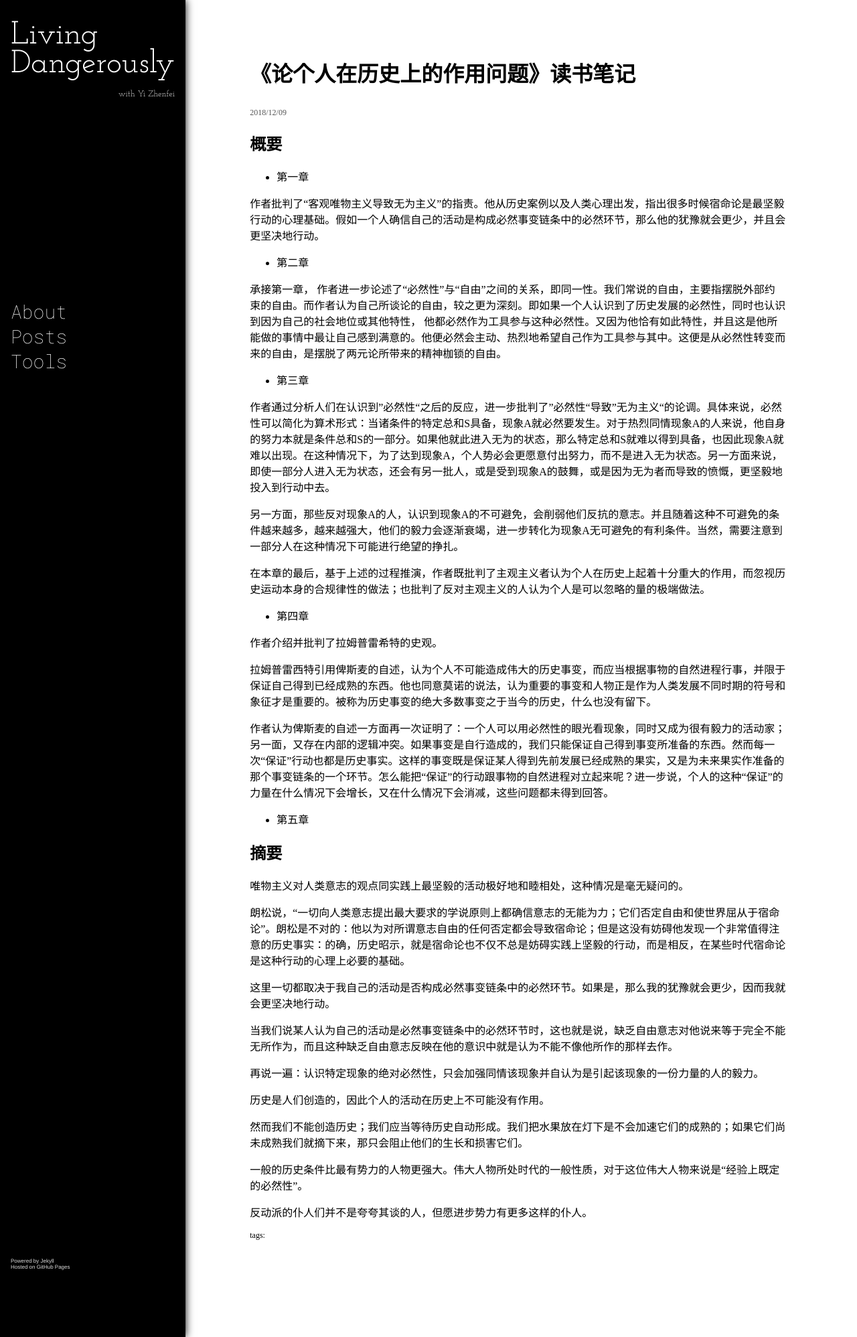
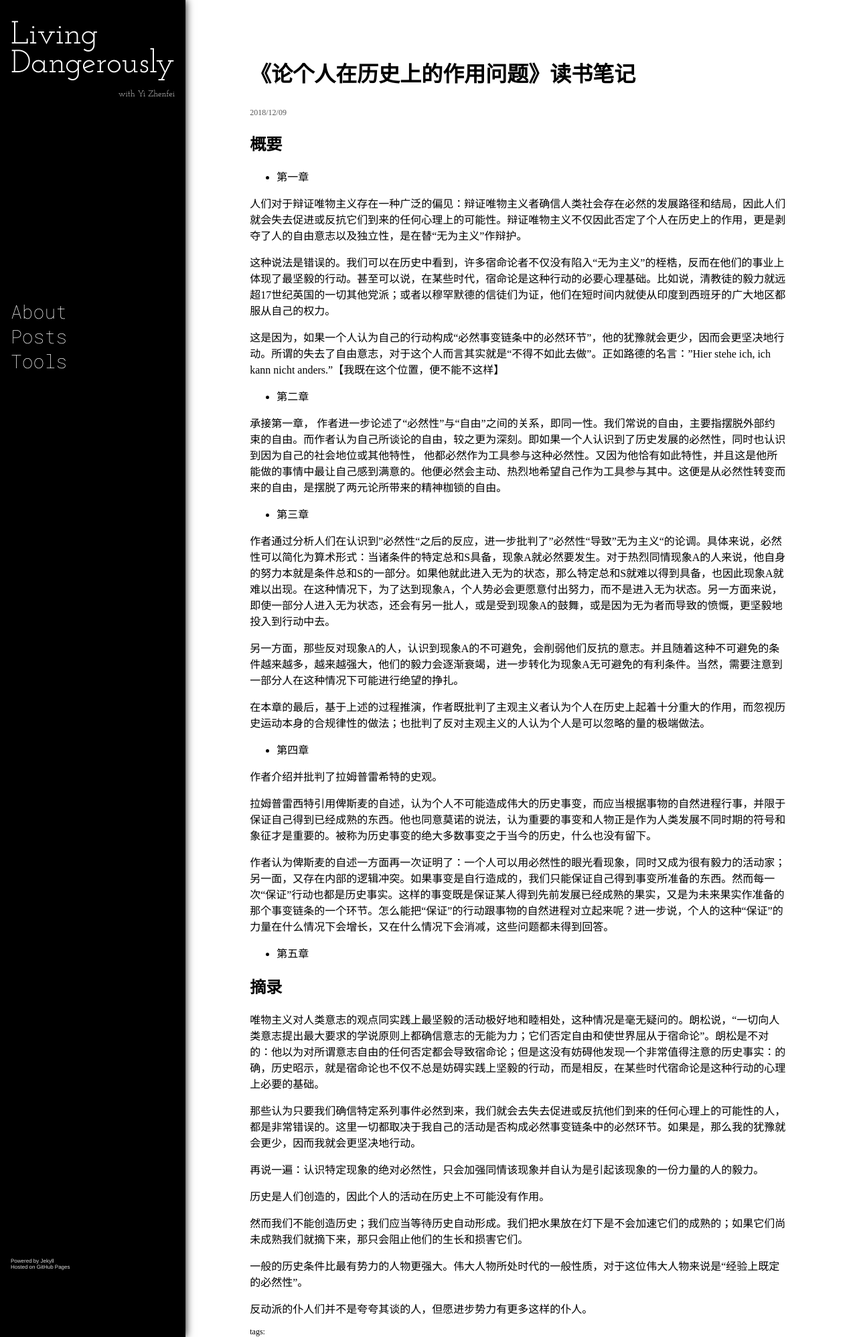
Before and after one commit to yizhenfei/yizhenfei.github.io, a Jekyll site: the page built from _posts/2018-12-09-on-the-question-of-individuals-role-in-the-histroy-reading-notes.markdown, in a window 1280 px wide. Shown: the whole page at 67% size. Built offline with Jekyll 4.4.1, drawn with Linux system fonts in a browser that asks for light colours.

Commit message:
2018-12-09 rewrite first paragraph.

```diff
--- a/_posts/2018-12-09-on-the-question-of-individuals-role-in-the-histroy-reading-notes.markdown
+++ b/_posts/2018-12-09-on-the-question-of-individuals-role-in-the-histroy-reading-notes.markdown
@@ -10,7 +10,11 @@ tags:
 
 * 第一章
 
-作者批判了“客观唯物主义导致无为主义”的指责。他从历史案例以及人类心理出发，指出很多时候宿命论是最坚毅行动的心理基础。假如一个人确信自己的活动是构成必然事变链条中的必然环节，那么他的犹豫就会更少，并且会更坚决地行动。
+人们对于辩证唯物主义存在一种广泛的偏见：辩证唯物主义者确信人类社会存在必然的发展路径和结局，因此人们就会失去促进或反抗它们到来的任何心理上的可能性。辩证唯物主义不仅因此否定了个人在历史上的作用，更是剥夺了人的自由意志以及独立性，是在替“无为主义”作辩护。
+
+这种说法是错误的。我们可以在历史中看到，许多宿命论者不仅没有陷入“无为主义”的桎梏，反而在他们的事业上体现了最坚毅的行动。甚至可以说，在某些时代，宿命论是这种行动的必要心理基础。比如说，清教徒的毅力就远超17世纪英国的一切其他党派；或者以穆罕默德的信徒们为证，他们在短时间内就使从印度到西班牙的广大地区都服从自己的权力。
+
+这是因为，如果一个人认为自己的行动构成“必然事变链条中的必然环节”，他的犹豫就会更少，因而会更坚决地行动。所谓的失去了自由意志，对于这个人而言其实就是“不得不如此去做”。正如路德的名言："Hier stehe ich, ich kann nicht anders."【我既在这个位置，便不能不这样】
 
 * 第二章
 
@@ -34,16 +38,12 @@ tags:
 
 * 第五章
 
-摘要
+摘录
 ---
 
-唯物主义对人类意志的观点同实践上最坚毅的活动极好地和睦相处，这种情况是毫无疑问的。
+唯物主义对人类意志的观点同实践上最坚毅的活动极好地和睦相处，这种情况是毫无疑问的。朗松说，“一切向人类意志提出最大要求的学说原则上都确信意志的无能为力；它们否定自由和使世界屈从于宿命论”。朗松是不对的：他以为对所谓意志自由的任何否定都会导致宿命论；但是这没有妨碍他发现一个非常值得注意的历史事实：的确，历史昭示，就是宿命论也不仅不总是妨碍实践上坚毅的行动，而是相反，在某些时代宿命论是这种行动的心理上必要的基础。
 
-朗松说，“一切向人类意志提出最大要求的学说原则上都确信意志的无能为力；它们否定自由和使世界屈从于宿命论”。朗松是不对的：他以为对所谓意志自由的任何否定都会导致宿命论；但是这没有妨碍他发现一个非常值得注意的历史事实：的确，历史昭示，就是宿命论也不仅不总是妨碍实践上坚毅的行动，而是相反，在某些时代宿命论是这种行动的心理上必要的基础。
-
-这里一切都取决于我自己的活动是否构成必然事变链条中的必然环节。如果是，那么我的犹豫就会更少，因而我就会更坚决地行动。
-
-当我们说某人认为自己的活动是必然事变链条中的必然环节时，这也就是说，缺乏自由意志对他说来等于完全不能无所作为，而且这种缺乏自由意志反映在他的意识中就是认为不能不像他所作的那样去作。
+那些认为只要我们确信特定系列事件必然到来，我们就会去失去促进或反抗他们到来的任何心理上的可能性的人，都是非常错误的。这里一切都取决于我自己的活动是否构成必然事变链条中的必然环节。如果是，那么我的犹豫就会更少，因而我就会更坚决地行动。
 
 再说一遍：认识特定现象的绝对必然性，只会加强同情该现象并自认为是引起该现象的一份力量的人的毅力。
 
```
